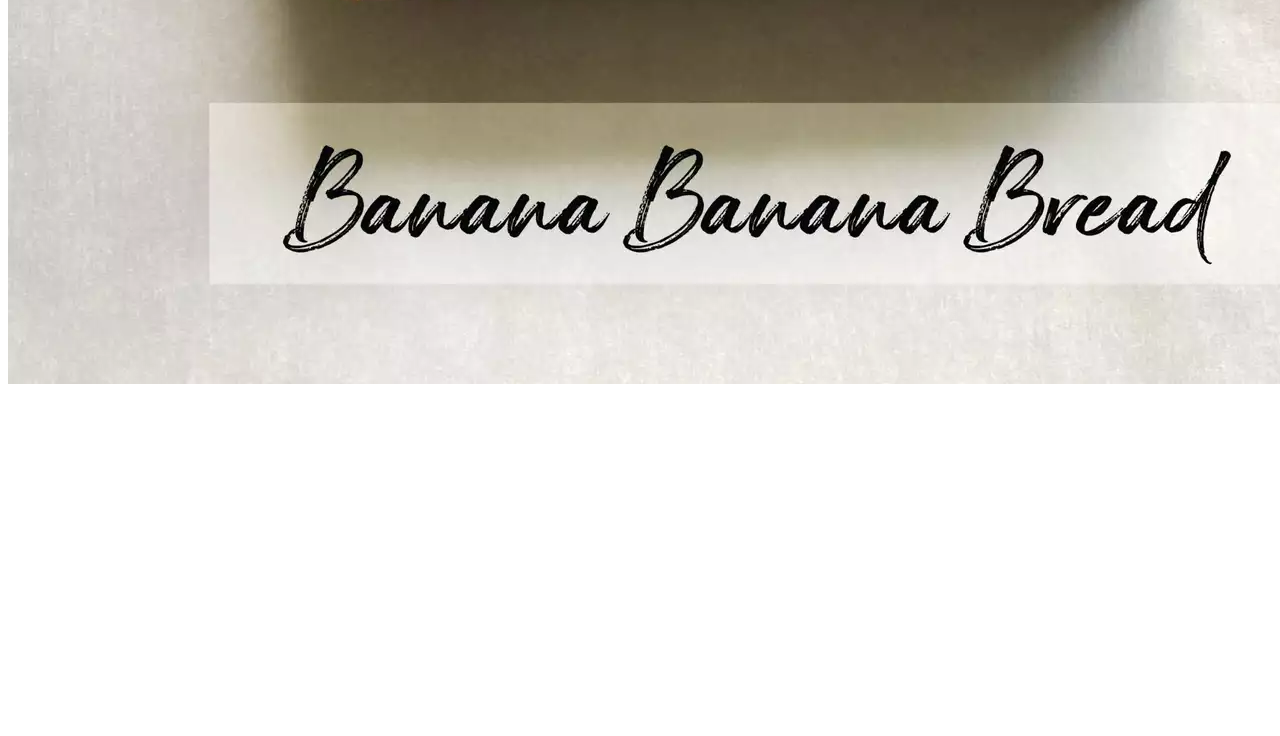
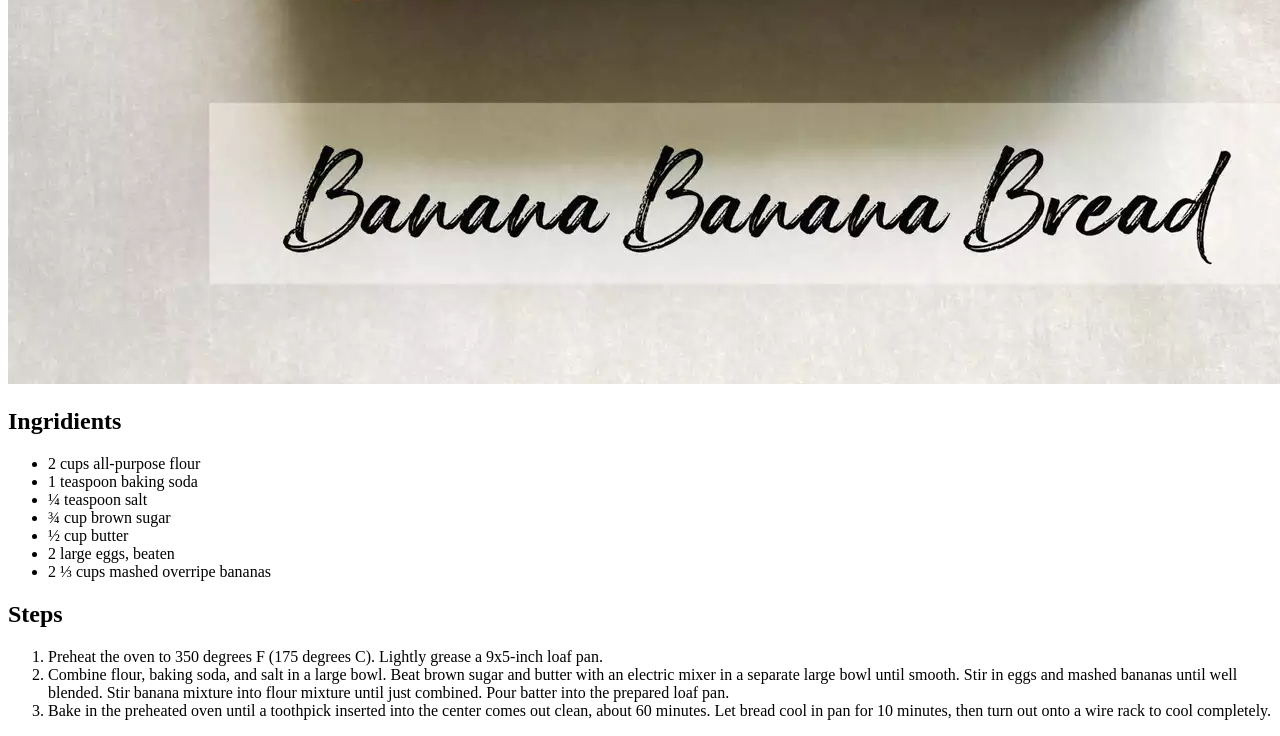
Before and after one commit to Kyle-26/odin-recipes, a plain HTML site: page odin-recipes/bread.html in a window 1280 px wide. Shown: the part 896-1632 px from the top of the page. Before the commit the page ends 1292 px from the top, so only its background shows below. Drawn offline with Linux system fonts and the light colour scheme.

Commit message:
Add ingridients and steps to bread page
I created an unordered list of ingridients and an ordered list of steps so a user can learn how to make banana bread

```diff
--- a/odin-recipes/bread.html
+++ b/odin-recipes/bread.html
@@ -8,5 +8,21 @@
 <body>
     <h1>Bread</h1>
     <img src="../images/banana_banana_bread.jpg" alt="banana_banana_bread" height="1200" width="1500">
+    <h2>Ingridients</h2>
+    <ul>
+        <li> 2 cups all-purpose flour </li>
+        <li>1 teaspoon baking soda</li>
+        <li>¼ teaspoon salt</li>
+        <li>¾ cup brown sugar</li>
+        <li>½ cup butter</li>
+        <li>2 large eggs, beaten</li>
+        <li>2 ⅓ cups mashed overripe bananas</li>
+    </ul>
+    <h2>Steps</h2>
+    <ol>
+        <li>Preheat the oven to 350 degrees F (175 degrees C). Lightly grease a 9x5-inch loaf pan.</li>
+        <li>Combine flour, baking soda, and salt in a large bowl. Beat brown sugar and butter with an electric mixer in a separate large bowl until smooth. Stir in eggs and mashed bananas until well blended. Stir banana mixture into flour mixture until just combined. Pour batter into the prepared loaf pan.</li>
+        <li>Bake in the preheated oven until a toothpick inserted into the center comes out clean, about 60 minutes. Let bread cool in pan for 10 minutes, then turn out onto a wire rack to cool completely.</li>
+    </ol>
 </body>
 </html>
```
Also changed, not shown: index.html (+3 -1 lines).
